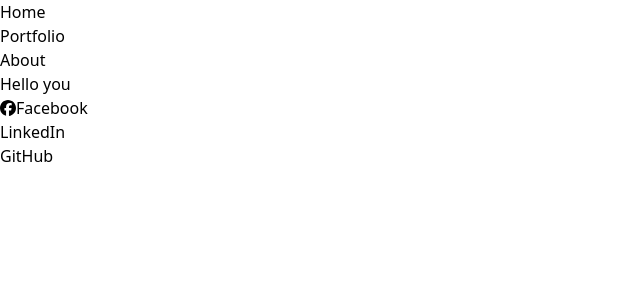
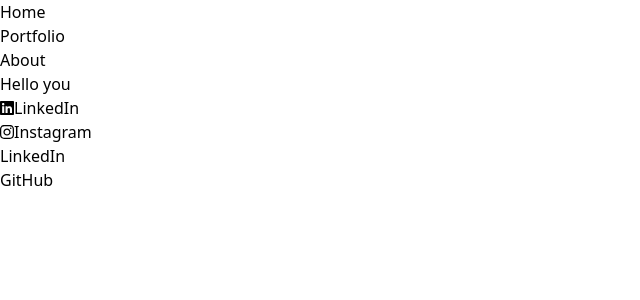
Before and after one commit to MikaelaJ/react-portfolio, a Next.js app: page / in a window 1280 px wide. Shown: the top 300 px of the page, without its empty margins (0-640 px from the left). Built offline with nearby package versions, Linux system fonts and the light colour scheme.

Commit message:
feat: Add LinkedIn and Instagram icons

```diff
--- a/src/components/Footer.jsx
+++ b/src/components/Footer.jsx
@@ -1,27 +1,32 @@
 import React from 'react'
 import Link from 'next/link'
 import { FontAwesomeIcon } from "@fortawesome/react-fontawesome";
+import CompanyProfile from "../constants/CompanyProfile";
 
-function Footer() {
+
+export default function Footer() {
+  const profiles = [CompanyProfile.LINKEDIN, CompanyProfile.INSTAGRAM];
+  console.log(profiles)
+
   return (
     <nav>
       <ul>
-        <li>
-        <Link href="#">
+        {profiles.map((profile, i) => (
+          <li key={i}>
+            <Link href={profile.link}>
               <a target="_blank" className="btn hover:text-accent-primary-pensionera">
                 <FontAwesomeIcon
                   className="text-accent-secondary-pensionera mr-2 "
-                        icon={['fab', 'facebook']}
+                  icon={[profile.iconFamily, profile.iconName]}
                 />
-                      Facebook
+                {profile.name}
               </a>
             </Link>
           </li>
+        ))}
         <li>LinkedIn</li>
         <li>GitHub</li>
       </ul>
     </nav>
   )
 }
-
-export default Footer
--- /dev/null
+++ b/src/constants/CompanyProfile.js
@@ -0,0 +1,27 @@
+const CompanyProfile = Object.freeze({
+  // FACEBOOK defines constants for Facebook
+  FACEBOOK: {
+    name: "Facebook",
+    iconFamily: "fab",
+    iconName: "facebook",
+    link: "https://sv-se.facebook.com/Pensionera.se/",
+  },
+
+  // LINKEDIN defines constants for LinkedIn
+  LINKEDIN: {
+    name: "LinkedIn",
+    iconFamily: "fab",
+    iconName: "linkedin",
+    link: "https://se.linkedin.com/company/pensionera-f%C3%B6rmedling-i-sverige-ab",
+  },
+
+  // INSTAGRAM defines constants for Twitter
+  INSTAGRAM: {
+    name: "Instagram",
+    iconFamily: "fab",
+    iconName: "instagram",
+    link: "https://www.instagram.com/pensionera.se/",
+  },
+});
+
+module.exports = CompanyProfile;
--- a/src/constants/SocialMedia.js
+++ /dev/null
@@ -1,35 +0,0 @@
-const SocialMedia = Object.freeze({
-  // FACEBOOK defines constants for Facebook
-  FACEBOOK: {
-    name: "Facebook",
-    iconFamily: "fab",
-    iconName: "facebook",
-    urlShareLink: "https://www.facebook.com/sharer/sharer.php?u=",
-  },
-
-  // LINKEDIN defines constants for LinkedIn
-  LINKEDIN: {
-    name: "LinkedIn",
-    iconFamily: "fab",
-    iconName: "linkedin-in",
-    urlShareLink: "https://www.linkedin.com/shareArticle?mini=true&url=",
-  },
-
-  // TWITTER defines constants for Twitter
-  TWITTER: {
-    name: "Twitter",
-    iconFamily: "fab",
-    iconName: "twitter",
-    urlShareLink: "http://www.twitter.com/share?url=",
-  },
-
-  // EMAIL defines constants for Email messages
-  EMAIL: {
-    name: "Email",
-    iconFamily: "fas",
-    iconName: "envelope",
-    urlShareLink: "mailto:",
-  },
-});
-
-module.exports = SocialMedia;
```
Lines whose indentation alone changed are shown as unchanged.
